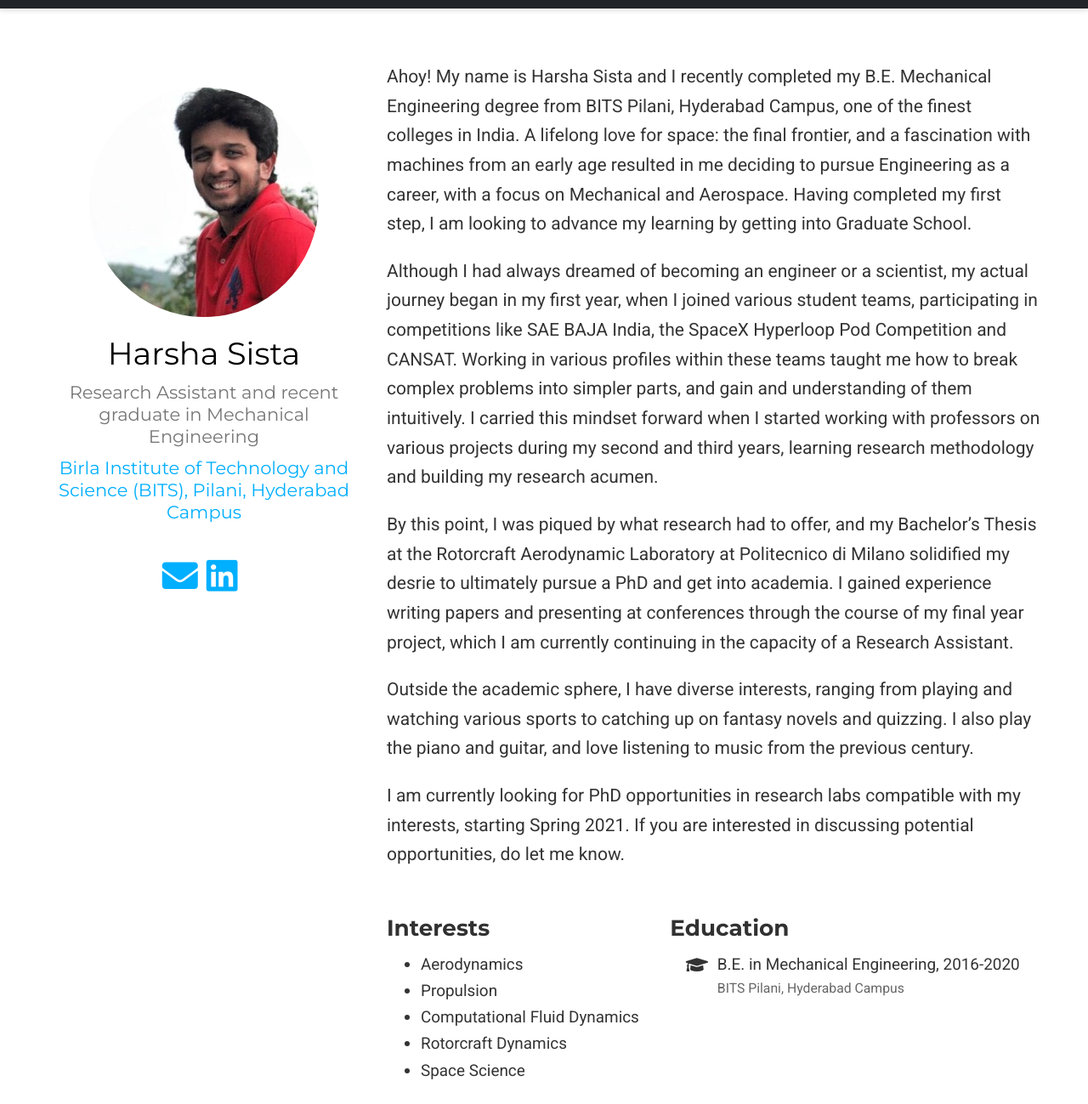
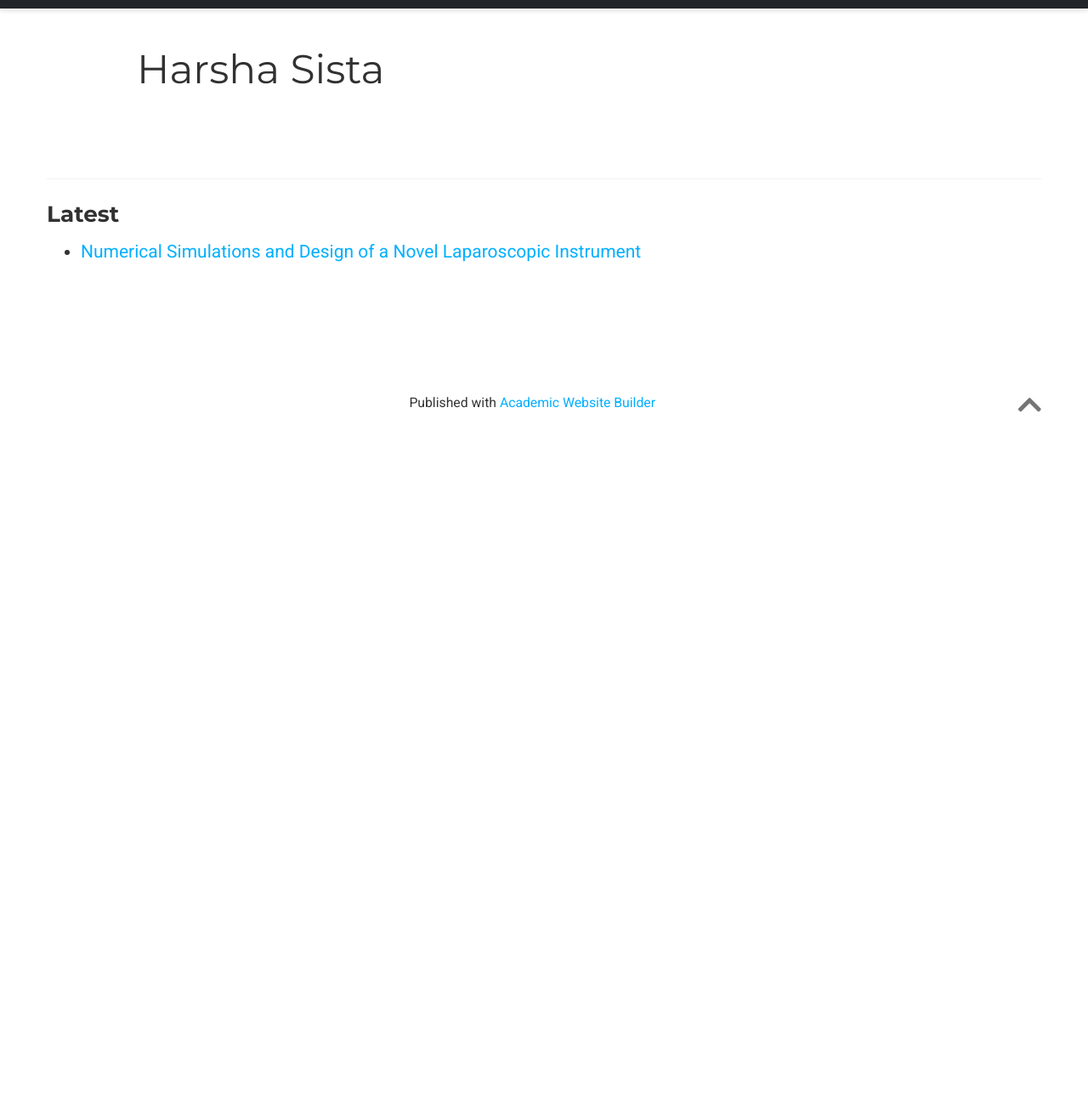
Before and after one commit to atsis98/atsis98.github.io, a plain HTML site: page author/harsha-sista/index.html in a window 1280 px wide. Shown: the part 60-1359 px from the top of the page at 85% size. After the commit the page ends 800 px from the top, so only its background shows below. Drawn offline with nearby package versions, Linux system fonts and the light colour scheme; some packages are replaced by stand-ins of ours; some icons are missing.

Commit message:
Added News

```diff
--- a/author/harsha-sista/index.html
+++ b/author/harsha-sista/index.html
@@ -256,7 +256,7 @@
   <meta property="og:description" content="Research Assistant and recent graduate in Mechanical Engineering"><meta property="og:image" content="https://atsis98.github.io/images/icon_hu3f7b2b206f3b1a0e7569742943667eab_21402_512x512_fill_lanczos_center_2.png">
   <meta property="twitter:image" content="https://atsis98.github.io/images/icon_hu3f7b2b206f3b1a0e7569742943667eab_21402_512x512_fill_lanczos_center_2.png"><meta property="og:locale" content="en-us">
 
-
+    <meta property="og:updated_time" content="2020-08-18T22:38:08&#43;05:30">
 
 
 
@@ -532,6 +532,10 @@
 
 
 
+<div class="universal-wrapper pt-3">
+  <h1>Harsha Sista</h1>
+</div>
+
 
 <section id="profile-page" class="pt-5">
   <div class="container">
@@ -541,154 +545,16 @@
 
 
 
-
-
-
-
-
-
-
-
-
-
-
-
-
-
-
-<div class="row">
-  <div class="col-12 col-lg-4">
-    <div id="profile">
-
-
-
-      <img class="avatar avatar-circle" src="/author/harsha-sista/avatar_huc37a5aa64bd5244a400e13421fb5b342_92971_270x270_fill_q90_lanczos_center.jpg" alt="Harsha Sista">
-
-
-      <div class="portrait-title">
-        <h2>Harsha Sista</h2>
-        <h3>Research Assistant and recent graduate in Mechanical Engineering</h3>
-
-
-        <h3>
-          <a href="https://www.bits-pilani.ac.in/hyderabad/" target="_blank" rel="noopener">
-          <span>Birla Institute of Technology and Science (BITS), Pilani, Hyderabad Campus</span>
-          </a>
-        </h3>
-
-      </div>
-
-      <ul class="network-icon" aria-hidden="true">
-
-
-
-
-
-
-
-
-
+    <div class="article-widget content-widget-hr">
+      <h3>Latest</h3>
+      <ul>
 
         <li>
-          <a href="mailto:f20160358@hyderabad.bits-pilani.ac.in" >
-            <i class="fas fa-envelope big-icon"></i>
-          </a>
-        </li>
-
-
-
-
-
-
-
-
-
-
-
-
-        <li>
-          <a href="https://www.linkedin.com/in/harsha-sista/" target="_blank" rel="noopener">
-            <i class="fab fa-linkedin big-icon"></i>
-          </a>
-        </li>
-
-
-
-
-
-
-
-
-
-
-        <li>
-          <a href="/files/cv.pdf" >
-            <i class="ai ai-cv big-icon"></i>
-          </a>
+          <a href="/project/laparoscopy/">Numerical Simulations and Design of a Novel Laparoscopic Instrument </a>
         </li>
 
       </ul>
-
     </div>
-  </div>
-  <div class="col-12 col-lg-8">
-
-
-
-
-    <p>Ahoy! My name is Harsha Sista and I recently completed my B.E. Mechanical Engineering degree from BITS Pilani, Hyderabad Campus, one of the finest colleges in India. A lifelong love for space: the final frontier, and a fascination with machines from an early age resulted in me deciding to pursue Engineering as a career, with a focus on Mechanical and Aerospace. Having completed my first step, I am looking to advance my learning by getting into Graduate School.</p>
-<p>Although I had always dreamed of becoming an engineer or a scientist, my actual journey began in my first year, when I joined various student teams, participating in competitions like SAE BAJA India, the SpaceX Hyperloop Pod Competition and CANSAT. Working in various profiles within these teams taught me how to break complex problems into simpler parts, and gain and understanding of them intuitively. I carried this mindset forward when I started working with professors on various projects during my second and third years, learning research methodology and building my research acumen.</p>
-<p>By this point, I was piqued by what research had to offer, and my Bachelor&rsquo;s Thesis at the Rotorcraft Aerodynamic Laboratory at Politecnico di Milano solidified my desrie to ultimately pursue a PhD and get into academia. I gained experience writing papers and presenting at conferences through the course of my final year project, which I am currently continuing in the capacity of a Research Assistant.</p>
-<p>Outside the academic sphere, I have diverse interests, ranging from playing and watching various sports to catching up on fantasy novels and quizzing. I also play the piano and guitar, and love listening to music from the previous century.</p>
-<p>I am currently looking for PhD opportunities in research labs compatible with my interests, starting Spring 2021. If you are interested in discussing potential opportunities, do let me know.</p>
-
-
-    <div class="row">
-
-
-      <div class="col-md-5">
-        <h3>Interests</h3>
-        <ul class="ul-interests">
-
-          <li>Aerodynamics</li>
-
-          <li>Propulsion</li>
-
-          <li>Computational Fluid Dynamics</li>
-
-          <li>Rotorcraft Dynamics</li>
-
-          <li>Space Science</li>
-
-        </ul>
-      </div>
-
-
-
-      <div class="col-md-7">
-        <h3>Education</h3>
-        <ul class="ul-edu fa-ul">
-
-          <li>
-            <i class="fa-li fas fa-graduation-cap"></i>
-            <div class="description">
-              <p class="course">B.E. in Mechanical Engineering, 2016-2020</p>
-              <p class="institution">BITS Pilani, Hyderabad Campus</p>
-            </div>
-          </li>
-
-        </ul>
-      </div>
-
-
-    </div>
-  </div>
-</div>
-
-
-
-
-
 
   </div>
 </section>
```
Also changed, not shown: index.html (+103 -1 lines), index.json (+1 -1 lines).
